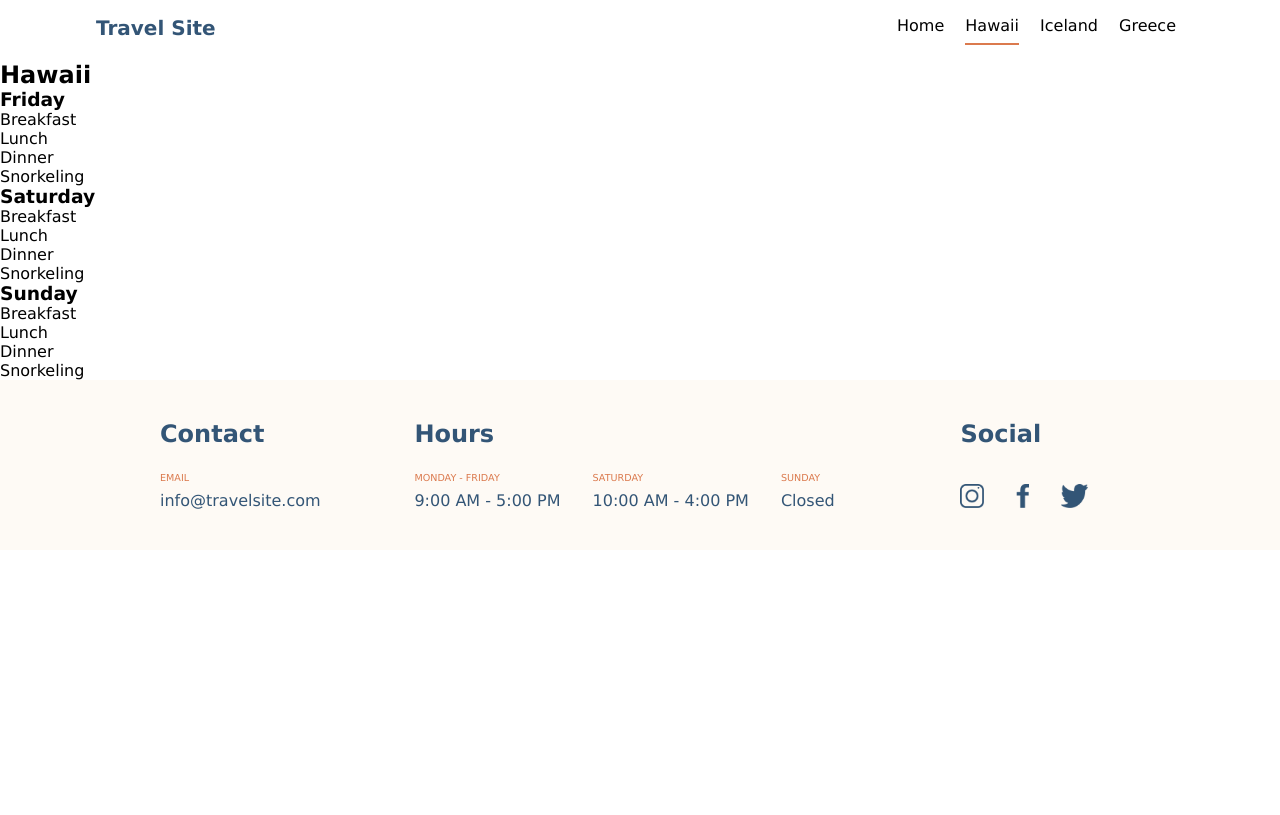
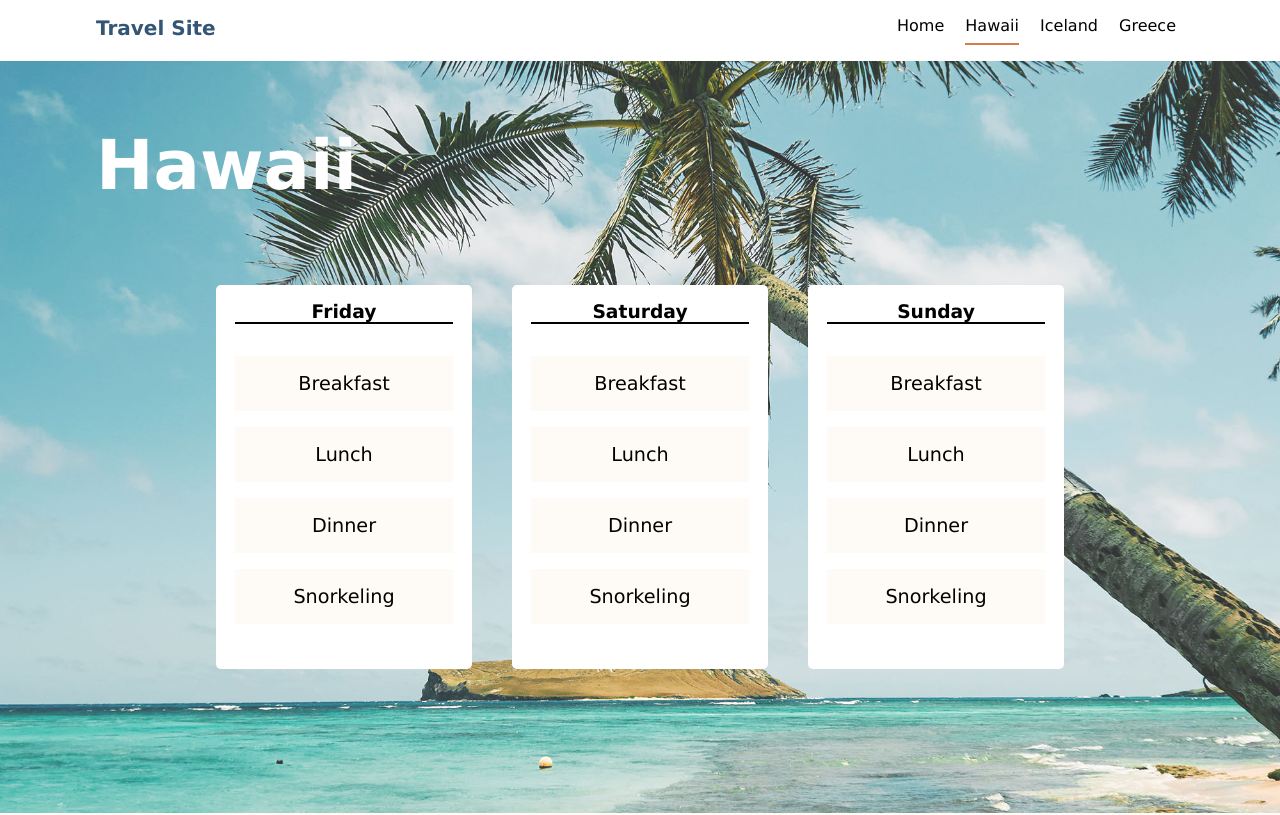
Before and after one commit to Justin-Luangrath/justin-luangrath-travelsite, a plain HTML site: page justin-luangrath-travelsite/pages/hawaii.html in a window 1280 px wide. Shown: the top 815 px of the page. Drawn offline with Linux system fonts and the light colour scheme.

Commit message:
added styling for itinerary section

```diff
--- a/justin-luangrath-travelsite/css/destinations.css
+++ b/justin-luangrath-travelsite/css/destinations.css
@@ -0,0 +1,61 @@
+.schedule__background--hawaii {
+  background-image: url(../assets/images/hawaii.jpg);
+}
+
+.schedule__background--iceland {
+  background-image: url(../assets/images/iceland.jpg);
+}
+
+.schedule__background--greece {
+  background-image: url(../assets/images/greece.jpg);
+}
+
+.schedule {
+  background-size: cover;
+  background-position: center;
+  padding: 4rem 6rem 8rem 6rem;
+}
+
+.schedule__title {
+  font-size: 4.3rem;
+  color: #fff;
+}
+
+.schedule__card-container {
+  display: flex;
+  justify-content: center;
+  flex-wrap: wrap;
+  margin-top: 4rem;
+}
+
+.schedule__card {
+  display: flex;
+  flex-direction: column;
+  justify-content: flex-start;
+  align-items: center;
+  background-color: #fff;
+  height: 24rem;
+  min-width: 16rem;
+  border-radius: 5px;
+  margin: 1rem 1.25rem;
+}
+
+.schedule__day {
+  border-bottom: 2px solid black;
+  margin: 1rem 0 2rem 0;
+  width: 85%;
+  text-align: center;
+}
+
+.schedule__text-container {
+  list-style: none;
+  width: 85%;
+}
+
+.schedule__text {
+  background-color: #fefaf5;
+  font-size: 1.2rem;
+  text-align: center;
+  padding: 1rem 0;
+  margin-bottom: 1rem;
+}
--- a/justin-luangrath-travelsite/pages/hawaii.html
+++ b/justin-luangrath-travelsite/pages/hawaii.html
@@ -1,15 +1,14 @@
 <!DOCTYPE html>
 <html lang="en">
-<head>
-    <meta charset="UTF-8">
-    <meta http-equiv="X-UA-Compatible" content="IE=edge">
-    <meta name="viewport" content="width=device-width, initial-scale=1.0">
+  <head>
+    <meta charset="UTF-8" />
+    <meta http-equiv="X-UA-Compatible" content="IE=edge" />
+    <meta name="viewport" content="width=device-width, initial-scale=1.0" />
+    <link rel="stylesheet" href="../css/global.css" />
+    <link rel="stylesheet" href="../css/destinations.css" />
     <title>Hawaii</title>
-    <link rel="stylesheet" href="../css/global.css">
-    <link rel="stylesheet" href="../css/destinations.css">
-</head>
-<!-- nav -->
-<body>
+  </head>
+  <!-- nav -->
   <body>
     <header class="nav">
       <div class="nav__container">
@@ -34,39 +33,38 @@
         </nav>
       </div>
     </header>
+    <!-- itinerary -->
     <main>
-            <main>
-      <!-- itinerary  -->
-      <section>
-        <h1>Hawaii</h1>
-        <div>
-          <div>
-            <h3>Friday</h3>
-            <ul>
-              <link>Breakfast</link>
-              <li>Lunch</li>
-              <li>Dinner</li>
-              <li>Snorkeling</li>
+      <section class="schedule schedule__background--hawaii">
+        <h1 class="schedule__title">Hawaii</h1>
+        <div class="schedule__card-container">
+          <article class="schedule__card">
+            <h3 class="schedule__day">Friday</h3>
+            <ul class="schedule__text-container">
+              <li class="schedule__text">Breakfast</li>
+              <li class="schedule__text">Lunch</li>
+              <li class="schedule__text">Dinner</li>
+              <li class="schedule__text">Snorkeling</li>
             </ul>
-          </div>
-          <div>
-            <h3>Saturday</h3>
-            <ul>
-              <li>Breakfast</li>
-              <li>Lunch</li>
-              <li>Dinner</li>
-              <li>Snorkeling</li>
+          </article>
+          <article class="schedule__card">
+            <h3 class="schedule__day">Saturday</h3>
+            <ul class="schedule__text-container">
+              <li class="schedule__text">Breakfast</li>
+              <li class="schedule__text">Lunch</li>
+              <li class="schedule__text">Dinner</li>
+              <li class="schedule__text">Snorkeling</li>
             </ul>
-          </div>
-          <div>
-            <h3>Sunday</h3>
-            <ul>
-              <li>Breakfast</li>
-              <li>Lunch</li>
-              <li>Dinner</li>
-              <li>Snorkeling</li>
+          </article>
+          <article class="schedule__card">
+            <h3 class="schedule__day">Sunday</h3>
+            <ul class="schedule__text-container">
+              <li class="schedule__text">Breakfast</li>
+              <li class="schedule__text">Lunch</li>
+              <li class="schedule__text">Dinner</li>
+              <li class="schedule__text">Snorkeling</li>
             </ul>
-          </div>
+          </article>
         </div>
       </section>
     </main>
@@ -116,5 +114,4 @@
       </section>
     </footer>
   </body>
-</body>
 </html>
```
